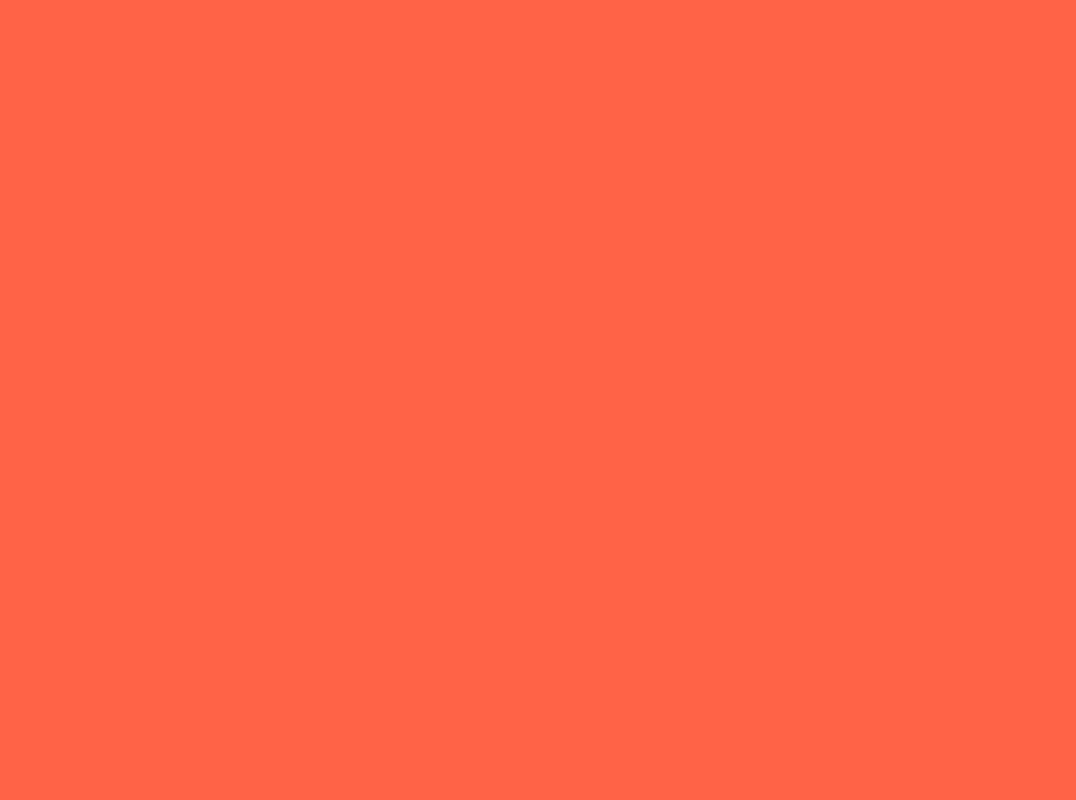
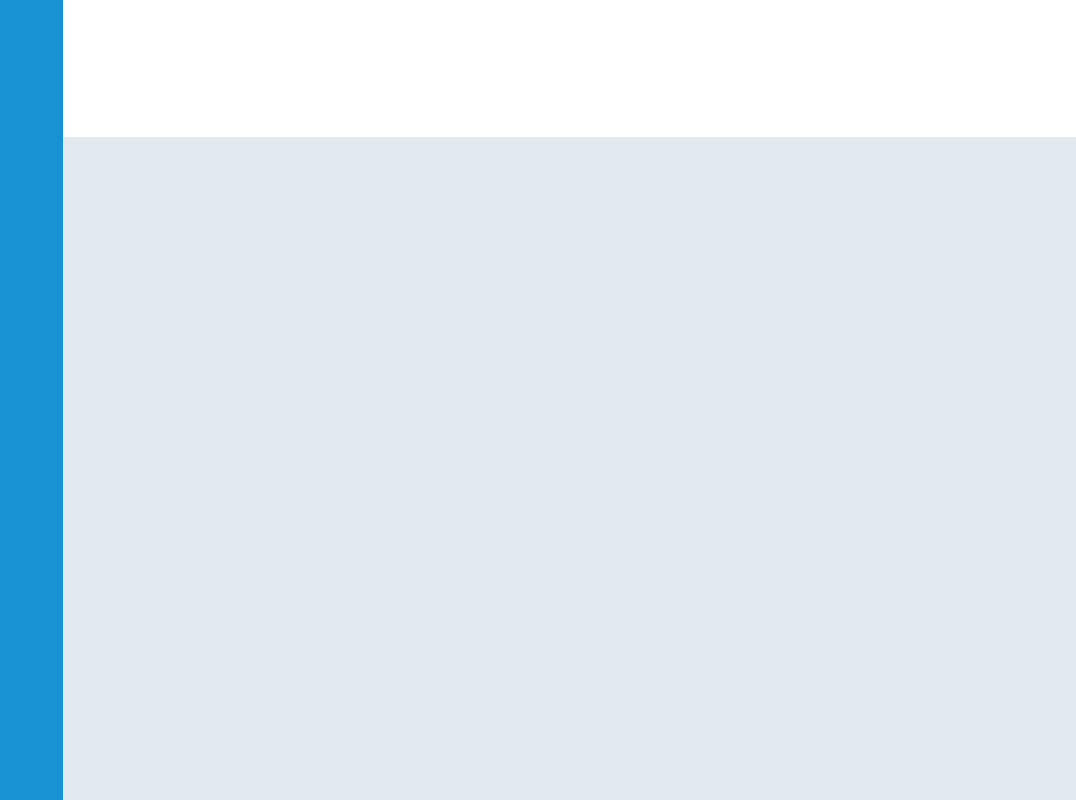
Before and after one commit to TheDS1337/odin-admin-dashboard, a plain HTML site: page index.html in a window 1280 px wide. Shown: the whole page, without its empty margins (204-1280 px from the left). Drawn offline with Linux system fonts and the light colour scheme.

Commit message:
Build basic layout for header, sidebar and main-content

```diff
--- a/index.html
+++ b/index.html
@@ -9,5 +9,8 @@
     <title>Admin Dashboard</title>
 </head>
 <body>
+    <div class="header"></div>
+    <div class="sidebar"></div>
+    <div class="main-content"></div>
 </body>
 </html>
--- a/styles.css
+++ b/styles.css
@@ -1,3 +1,29 @@
+* {
+  margin: 0;
+  padding: 0;
+}
+
+:root {
+    --header-height: calc(100vh * 350 / 2048);
+    --sidebar-width: calc(100vw * 600 / 2880);
+}
+
 body {
-    background-color: tomato;
+    display: grid;
+    grid-template: var(--header-height) calc(100vh - var(--header-height)) / var(--sidebar-width) 1fr;
 }
+
+.header {
+    background-color: #FFFFFF;
+    grid-area: 1 / 2 / span 1 / -1;
+}
+
+.sidebar {
+    background-color: #1992D4;
+    grid-row: 1 / -1;
+}
+
+.main-content {
+    background-color: #E2E8F0;
+/*  grid-area:                   deduced from the header and sidebar                                */
+}
```
